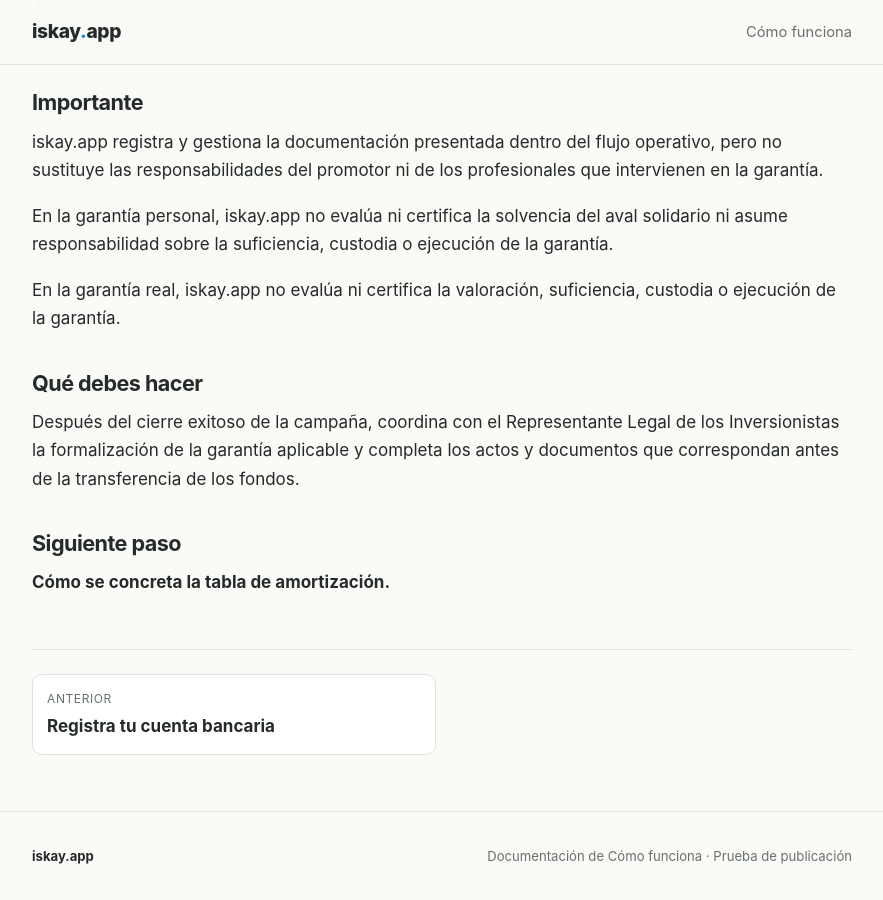
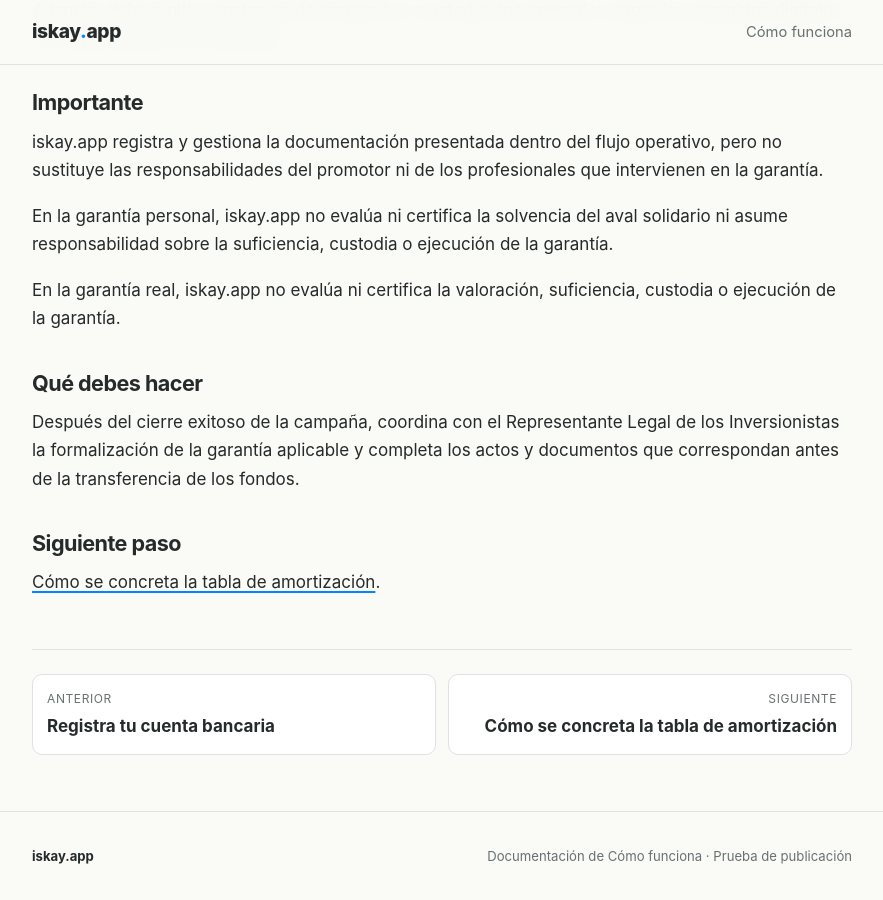
Before and after one commit to iskayApp/como-funciona, a Jekyll site: the page built from ideas/financiamiento-reembolsable/promotores/05-cierre-formalizacion-transferencia/27-formalizacion-de-la-garantia.md, in a window 1280 px wide and 900 px high, scrolled down 1522 px. Shown: the whole window, without its empty margins (198-1081 px from the left). Built offline with Jekyll 4.4.1, drawn with Linux system fonts in a browser that asks for light colours; some of the changed lines change nothing that is shown.

Commit message:
docs: enlazar ficha 27 con ficha 28

```diff
--- a/ideas/financiamiento-reembolsable/promotores/05-cierre-formalizacion-transferencia/27-formalizacion-de-la-garantia.md
+++ b/ideas/financiamiento-reembolsable/promotores/05-cierre-formalizacion-transferencia/27-formalizacion-de-la-garantia.md
@@ -14,6 +14,8 @@ status: "Borrador para revisión"
 reviewed: "2026-11-01"
 prev_url: /financiamiento-reembolsable/promotores/cierre-formalizacion-transferencia/registra-tu-cuenta-bancaria/
 prev_title: "Registra tu cuenta bancaria"
+next_url: /financiamiento-reembolsable/promotores/cierre-formalizacion-transferencia/como-se-concreta-la-tabla-de-amortizacion/
+next_title: "Cómo se concreta la tabla de amortización"
 ---
 
 # Formalización de la garantía
@@ -71,4 +73,4 @@ Después del cierre exitoso de la campaña, coordina con el Representante Legal
 
 ## Siguiente paso
 
-**Cómo se concreta la tabla de amortización.**
+[Cómo se concreta la tabla de amortización]({{ '/financiamiento-reembolsable/promotores/cierre-formalizacion-transferencia/como-se-concreta-la-tabla-de-amortizacion/' | relative_url }}).
```
